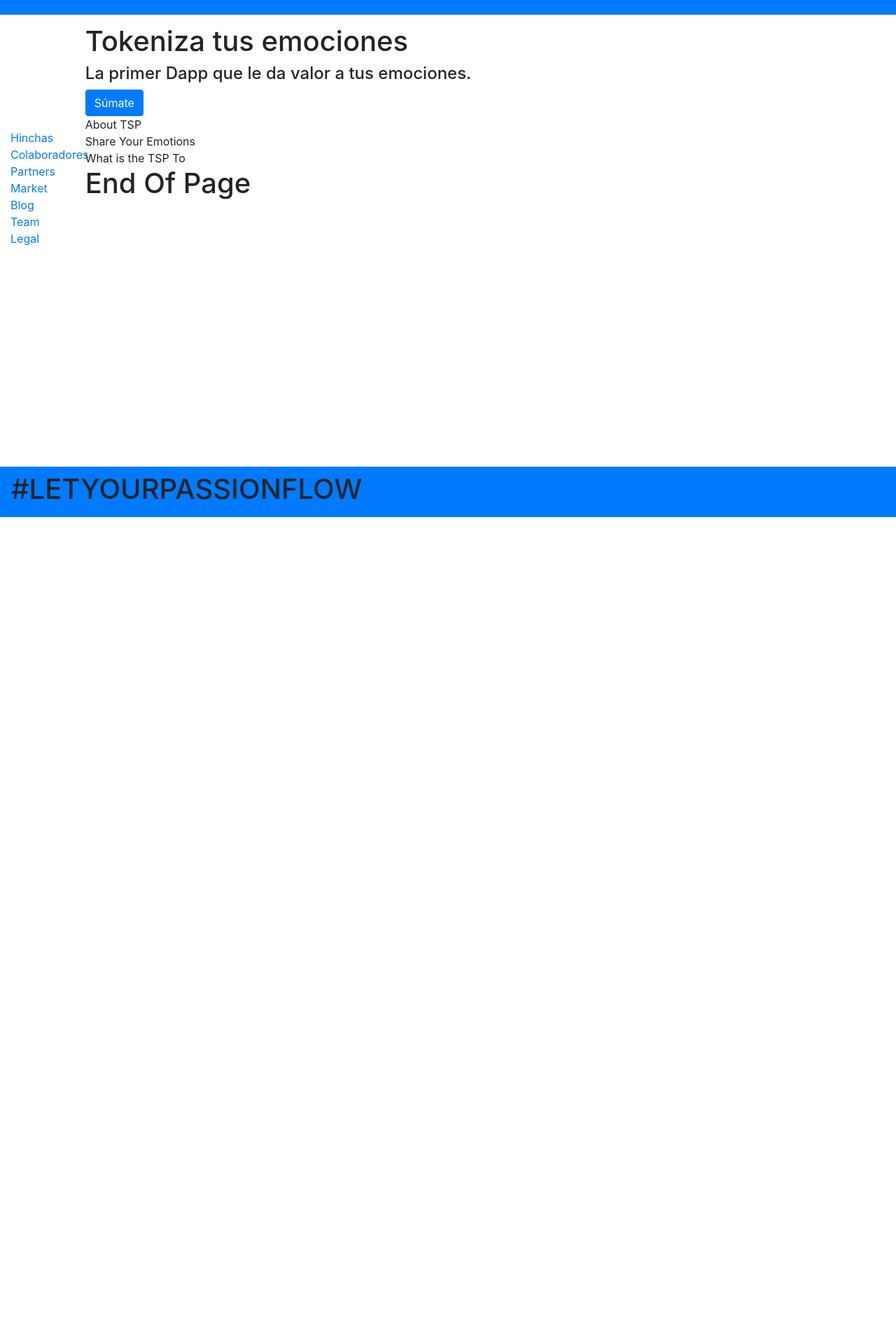
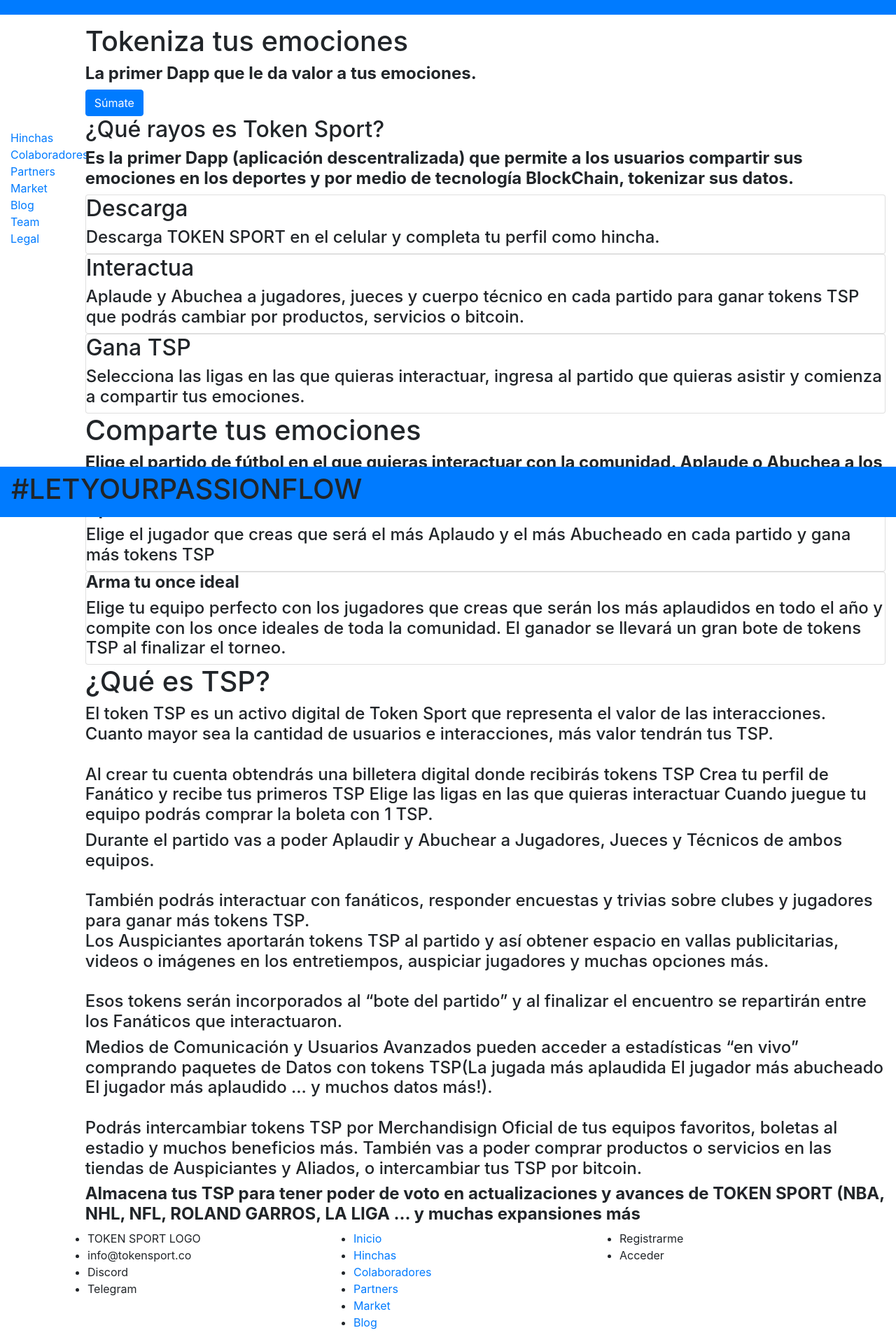
Before and after one commit to token-sport/web.tokensport.com, a React (Create React App) app: page / in a window 1280 px wide. Shown: the part 61-1979 px from the top of the page at 70% size. Before the commit the page ends 800 px from the top, so only its background shows below. Built offline with nearby package versions, Linux system fonts and the light colour scheme.

Commit message:
6th Commit

```diff
--- a/src/Components/Blog.js
+++ b/src/Components/Blog.js
@@ -19,8 +19,8 @@ const Blog = () => {
             <div className="mt-5">
               <h1>Blog</h1>
             </div>
-            <EndOfPage />
           </Col>
+          <EndOfPage />
         </Row>
       </Container>
       <Footer />
--- a/src/Components/Collaborators.js
+++ b/src/Components/Collaborators.js
@@ -19,8 +19,8 @@ const Collaborators = () => {
             <div className="mt-5">
               <h1>Collaborators</h1>
             </div>
-            <EndOfPage />
           </Col>
+          <EndOfPage />
         </Row>
       </Container>
       <Footer />
--- a/src/Components/Fans.js
+++ b/src/Components/Fans.js
@@ -1,6 +1,6 @@
 import React from "react";
 import "bootstrap/dist/css/bootstrap.min.css";
-import { Container, Row, Col } from "react-bootstrap";
+import { Container, Row, Col, Card } from "react-bootstrap";
 import Navigation from "./Shared/Navigation";
 import Sidebar from "./Shared/Sidebar";
 import EndOfPage from "./Shared/EndOfPage";
@@ -17,10 +17,27 @@ const Fans = () => {
           </Col>
           <Col>
             <div className="mt-5">
-              <h1>Hinchas</h1>
+              <Card>
+                <h1>Hinchas</h1>
+                <h4>
+                  <strong>
+                    Crea tu perfil de fanático y sé parte de Token Sport desde
+                    sus inicios.
+                  </strong>
+                </h4>
+                <h5>
+                  Podrás ser parte del Dream Team de Token Sport como usuario
+                  “tester” teniendo la posibilidad de ayudar en la construcción
+                  y actualización de la aplicación, obteniendo beneficios
+                  únicos.
+                </h5>
+                <h4>
+                  <strong>Cupo Limitado 600 usuarios en Etapa BETA.</strong>
+                </h4>
+              </Card>
             </div>
-            <EndOfPage />
           </Col>
+          <EndOfPage />
         </Row>
       </Container>
       <Footer />
--- a/src/Components/Home.js
+++ b/src/Components/Home.js
@@ -19,27 +19,150 @@ const Home = () => {
             {/**+-Introduction:_*/}
             <section className="intro" id="intro">
               <h1>Tokeniza tus emociones</h1>
-              <h4>La primer Dapp que le da valor a tus emociones.</h4>
+              <h4>
+                <strong>La primer Dapp que le da valor a tus emociones.</strong>
+              </h4>
               <Button>Súmate</Button>
             </section>
 
             {/**+-About TSP:_*/}
             <section className="about" id="about">
-              About TSP
+              <div>
+                <h2>¿Qué rayos es Token Sport?</h2>
+                <h4>
+                  <strong>
+                    Es la primer Dapp (aplicación descentralizada) que permite a
+                    los usuarios compartir sus emociones en los deportes y por
+                    medio de tecnología BlockChain, tokenizar sus datos.
+                  </strong>
+                </h4>
+              </div>
+              <Card>
+                <h2>Descarga</h2>
+                <h4>
+                  Descarga TOKEN SPORT en el celular y completa tu perfil como
+                  hincha.
+                </h4>
+              </Card>
+              <Card>
+                <h2>Interactua</h2>
+                <h4>
+                  Aplaude y Abuchea a jugadores, jueces y cuerpo técnico en cada
+                  partido para ganar tokens TSP que podrás cambiar por
+                  productos, servicios o bitcoin.
+                </h4>
+              </Card>
+              <Card>
+                <h2>Gana TSP</h2>
+                <h4>
+                  Selecciona las ligas en las que quieras interactuar, ingresa
+                  al partido que quieras asistir y comienza a compartir tus
+                  emociones.
+                </h4>
+              </Card>
             </section>
 
             {/**+-Share Your Emotions:_*/}
             <section className="shareYourEmotions" id="shareYourEmotions">
-              Share Your Emotions
+              <div>
+                <h1>Comparte tus emociones</h1>
+                <h4>
+                  <strong>
+                    Elige el partido de fútbol en el que quieras interactuar con
+                    la comunidad. Aplaude o Abuchea a los jugadores, jueces y
+                    técnicos en cada partido.
+                  </strong>
+                </h4>
+              </div>
+              <div>
+                <Card>
+                  <h4>
+                    <strong>Apuestas en vivo</strong>
+                  </h4>
+                  <h4>
+                    Elige el jugador que creas que será el más Aplaudo y el más
+                    Abucheado en cada partido y gana más tokens TSP
+                  </h4>
+                </Card>
+                <Card>
+                  <h4>
+                    <strong>Arma tu once ideal</strong>
+                  </h4>
+                  <h4>
+                    Elige tu equipo perfecto con los jugadores que creas que
+                    serán los más aplaudidos en todo el año y compite con los
+                    once ideales de toda la comunidad. El ganador se llevará un
+                    gran bote de tokens TSP al finalizar el torneo.
+                  </h4>
+                </Card>
+              </div>
             </section>
 
             {/**+-What is the TSP Token:_*/}
             <section className="shareYourEmotions" id="shareYourEmotions">
-              What is the TSP To
+              <div>
+                <h1>¿Qué es TSP?</h1>
+                <h4>
+                  El token TSP es un activo digital de Token Sport que
+                  representa el valor de las interacciones. Cuanto mayor sea la
+                  cantidad de usuarios e interacciones, más valor tendrán tus
+                  TSP.
+                  <br />
+                  <br />
+                  Al crear tu cuenta obtendrás una billetera digital donde
+                  recibirás tokens TSP Crea tu perfil de Fanático y recibe tus
+                  primeros TSP Elige las ligas en las que quieras interactuar
+                  Cuando juegue tu equipo podrás comprar la boleta con 1 TSP.
+                </h4>
+              </div>
+              <div>
+                <h4>
+                  Durante el partido vas a poder Aplaudir y Abuchear a
+                  Jugadores, Jueces y Técnicos de ambos equipos.
+                  <br />
+                  <br />
+                  También podrás interactuar con fanáticos, responder encuestas
+                  y trivias sobre clubes y jugadores para ganar más tokens TSP.
+                  <br />
+                  Los Auspiciantes aportarán tokens TSP al partido y así obtener
+                  espacio en vallas publicitarias, videos o imágenes en los
+                  entretiempos, auspiciar jugadores y muchas opciones más.
+                  <br />
+                  <br />
+                  Esos tokens serán incorporados al “bote del partido” y al
+                  finalizar el encuentro se repartirán entre los Fanáticos que
+                  interactuaron.
+                </h4>
+              </div>
+              <div>
+                <h4>
+                  Medios de Comunicación y Usuarios Avanzados pueden acceder a
+                  estadísticas “en vivo” comprando paquetes de Datos con tokens
+                  TSP(La jugada más aplaudida El jugador más abucheado El
+                  jugador más aplaudido ... y muchos datos más!).
+                  <br />
+                  <br />
+                  Podrás intercambiar tokens TSP por Merchandisign Oficial de
+                  tus equipos favoritos, boletas al estadio y muchos beneficios
+                  más. También vas a poder comprar productos o servicios en las
+                  tiendas de Auspiciantes y Aliados, o intercambiar tus TSP por
+                  bitcoin.
+                </h4>
+              </div>
             </section>
 
-            <EndOfPage />
+            {/**+-SAVE TSP Token:_*/}
+            <section className="saveTSP" id="saveTSP">
+              <h4>
+                <strong>
+                  Almacena tus TSP para tener poder de voto en actualizaciones y
+                  avances de TOKEN SPORT (NBA, NHL, NFL, ROLAND GARROS, LA LIGA
+                  ... y muchas expansiones más
+                </strong>
+              </h4>
+            </section>
           </Col>
+          <EndOfPage />
         </Row>
       </Container>
       <Footer />
--- a/src/Components/Legal.js
+++ b/src/Components/Legal.js
@@ -19,8 +19,8 @@ const Legal = () => {
             <div className="mt-5">
               <h1>Legal</h1>
             </div>
-            <EndOfPage />
           </Col>
+          <EndOfPage />
         </Row>
       </Container>
       <Footer />
--- a/src/Components/Market.js
+++ b/src/Components/Market.js
@@ -19,8 +19,8 @@ const Market = () => {
             <div className="mt-5">
               <h1>Market</h1>
             </div>
-            <EndOfPage />
           </Col>
+          <EndOfPage />
         </Row>
       </Container>
       <Footer />
--- a/src/Components/Partners.js
+++ b/src/Components/Partners.js
@@ -19,8 +19,8 @@ const Partners = () => {
             <div className="mt-5">
               <h1>Partners</h1>
             </div>
-            <EndOfPage />
           </Col>
+          <EndOfPage />
         </Row>
       </Container>
       <Footer />
--- a/src/Components/Shared/EndOfPage.js
+++ b/src/Components/Shared/EndOfPage.js
@@ -1,11 +1,53 @@
 import React from "react";
-import { Navbar } from "react-bootstrap";
+import { BrowserRouter as Router, Link } from "react-router-dom";
+import { Container, Row, Col } from "react-bootstrap";
 import "bootstrap/dist/css/bootstrap.min.css";
 
 const EndOfPage = () => {
   return (
     <>
-      <h1>End Of Page</h1>
+      <Container className="align-items-bottom">
+        <Row>
+          <Col>
+            <ul>
+              <li>TOKEN SPORT LOGO</li>
+              <li>info@tokensport.co</li>
+              <li>Discord</li>
+              <li>Telegram</li>
+            </ul>
+          </Col>
+          <Col>
+            <ul>
+              <Router>
+                <li>
+                  <Link to="/">Inicio</Link>
+                </li>
+                <li>
+                  <Link to="/fans">Hinchas</Link>
+                </li>
+                <li>
+                  <Link to="/collaborators">Colaboradores</Link>
+                </li>
+                <li>
+                  <Link to="/partners">Partners</Link>
+                </li>
+                <li>
+                  <Link to="/market">Market</Link>
+                </li>
+                <li>
+                  <Link to="/blog">Blog</Link>
+                </li>
+              </Router>
+            </ul>
+          </Col>
+          <Col>
+            <ul>
+              <li>Registrarme</li>
+              <li>Acceder</li>
+            </ul>
+          </Col>
+        </Row>
+      </Container>
     </>
   );
 };
--- a/src/Components/Shared/Navigation.js
+++ b/src/Components/Shared/Navigation.js
@@ -1,5 +1,5 @@
 import React from "react";
-import { BrowserRouter as Router, Switch, Route, Link } from "react-router-dom";
+import { BrowserRouter as Router, Link } from "react-router-dom";
 import { Navbar, Button } from "react-bootstrap";
 import "bootstrap/dist/css/bootstrap.min.css";
 
--- a/src/Components/Shared/Sidebar.js
+++ b/src/Components/Shared/Sidebar.js
@@ -1,5 +1,5 @@
 import React from "react";
-import { BrowserRouter as Router, Switch, Route, Link } from "react-router-dom";
+import { BrowserRouter as Router, Link } from "react-router-dom";
 import { Nav } from "react-bootstrap";
 import "bootstrap/dist/css/bootstrap.min.css";
 import "./Sidebar.css";
--- a/src/Components/Team.js
+++ b/src/Components/Team.js
@@ -19,8 +19,8 @@ const Team = () => {
             <div className="mt-5">
               <h1>DreamTeam</h1>
             </div>
-            <EndOfPage />
           </Col>
+          <EndOfPage />
         </Row>
       </Container>
       <Footer />
```
Also changed, not shown: 1 other file (tests, documents, lock files or other folders).
